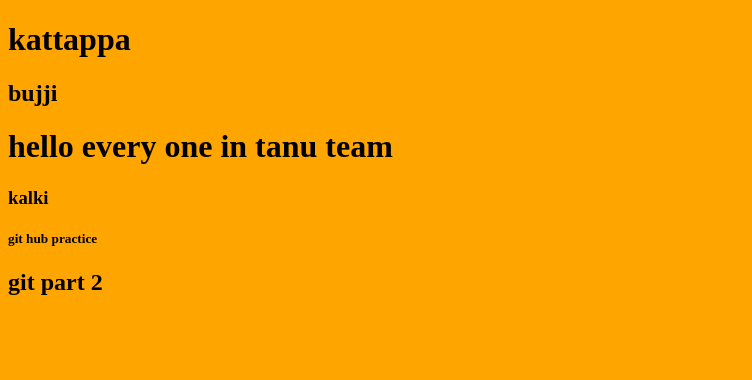
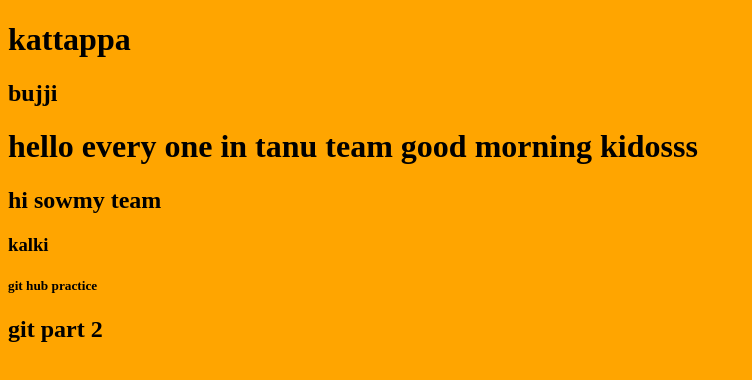
Before and after one commit to TSowmya0828/git-demo, a plain HTML site: page index.html in a window 1280 px wide. Shown: the whole page, without its empty margins (0-752 px from the left). Drawn offline with Linux system fonts and the light colour scheme.

Commit message:
added a new line by sowmy

```diff
--- a/index.html
+++ b/index.html
@@ -9,7 +9,8 @@
 <body>
     <h1>kattappa</h1>
     <h2>bujji</h2>
-    <h1>hello every one in tanu team</h1>
+    <h1>hello every one in tanu team good morning kidosss</h1>
+    <h2>hi sowmy team</h2>
     <h3>kalki</h3>
     <h5>git hub practice</h5>
     <h2>git part 2</h2>
```
